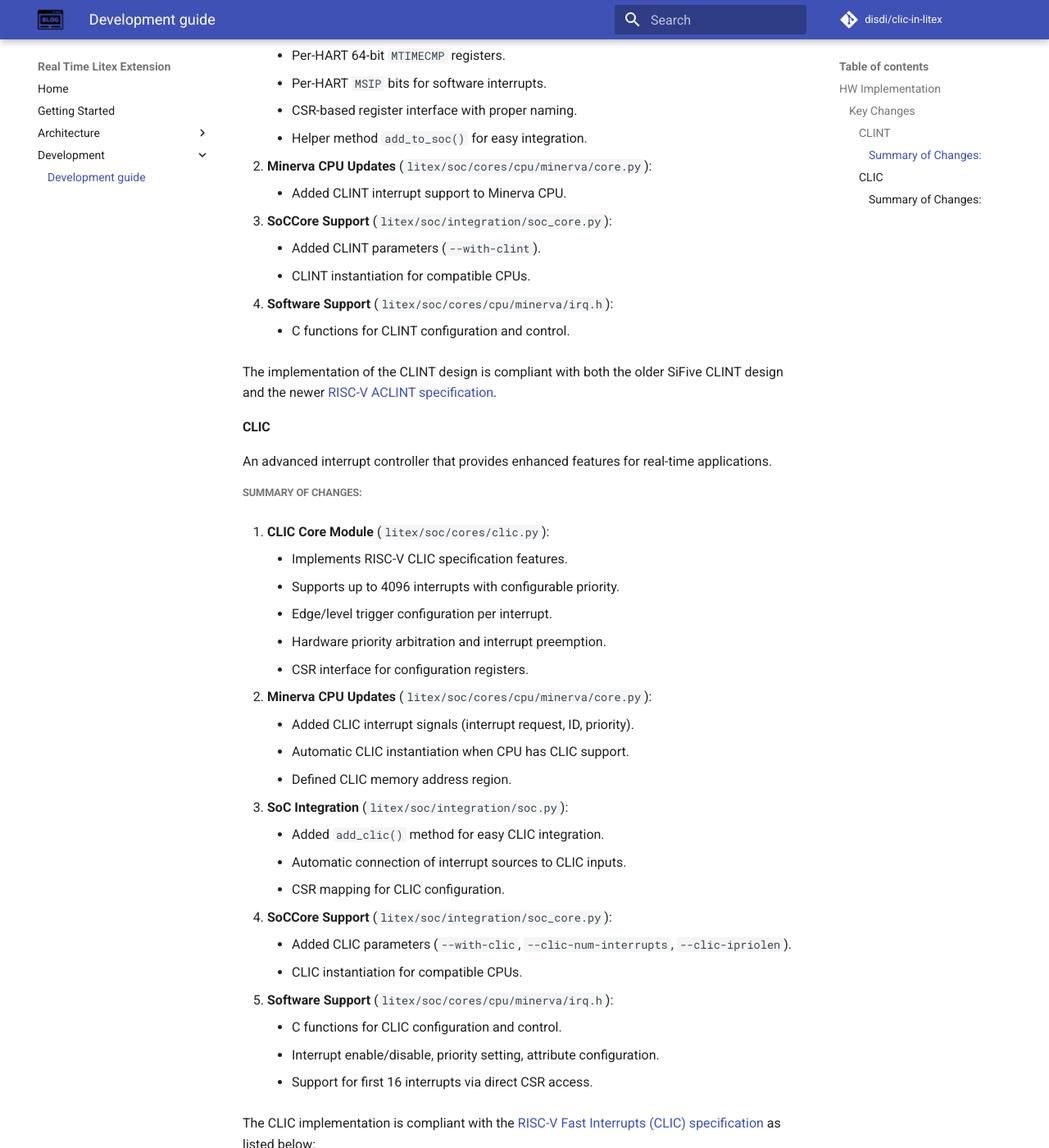
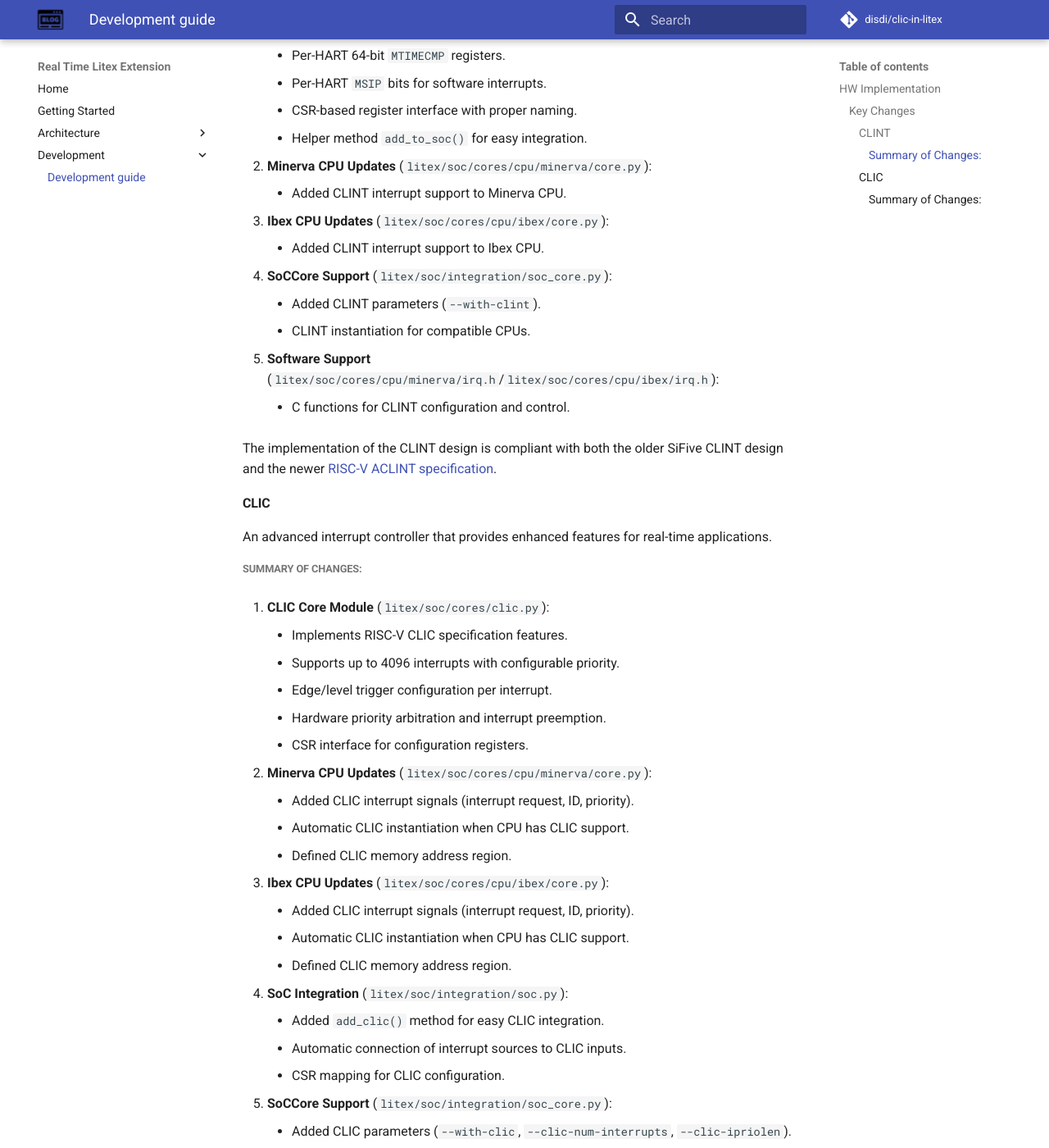
Before and after one commit to disdi/clic-in-litex, an MkDocs documentation site: the page built from docs/nav/development/development-guide.md, in a window 1280 px wide and 1400 px high, scrolled down 685 px. Shown: the whole window at 82% size. Built offline with MkDocs 1.6.1 and Material for MkDocs 9.7.7, drawn with Linux system fonts in a browser that asks for light colours; comment, search, counter and statistics services are not loaded; some of the changed text lies outside the part shown.

Commit message:
Add Ibex support

```diff
--- a/docs/nav/development/development-guide.md
+++ b/docs/nav/development/development-guide.md
@@ -27,11 +27,14 @@ The basic RISC-V interrupt architecture defined in the RISC-V privileged specifi
 2. **Minerva CPU Updates** (`litex/soc/cores/cpu/minerva/core.py`):
     - Added CLINT interrupt support to Minerva CPU.
 
-3. **SoCCore Support** (`litex/soc/integration/soc_core.py`):
+3. **Ibex CPU Updates** (`litex/soc/cores/cpu/ibex/core.py`):
+    - Added CLINT interrupt support to Ibex CPU.
+
+4. **SoCCore Support** (`litex/soc/integration/soc_core.py`):
     - Added CLINT parameters (`--with-clint`).
     - CLINT instantiation for compatible CPUs.
 
-4. **Software Support** (`litex/soc/cores/cpu/minerva/irq.h`):
+5. **Software Support** (`litex/soc/cores/cpu/minerva/irq.h`/`litex/soc/cores/cpu/ibex/irq.h`):
     - C functions for CLINT configuration and control.
 
 The implementation of the CLINT design is compliant with both the older SiFive CLINT design and the newer [RISC-V ACLINT specification](https://github.com/riscvarchive/riscv-aclint).
@@ -53,16 +56,21 @@ An advanced interrupt controller that provides enhanced features for real-time a
     - Automatic CLIC instantiation when CPU has CLIC support.
     - Defined CLIC memory address region.
 
-3. **SoC Integration** (`litex/soc/integration/soc.py`):
+3. **Ibex CPU Updates** (`litex/soc/cores/cpu/ibex/core.py`):
+    - Added CLIC interrupt signals (interrupt request, ID, priority).
+    - Automatic CLIC instantiation when CPU has CLIC support.
+    - Defined CLIC memory address region.
+
+4. **SoC Integration** (`litex/soc/integration/soc.py`):
     - Added `add_clic()` method for easy CLIC integration.
     - Automatic connection of interrupt sources to CLIC inputs.
     - CSR mapping for CLIC configuration.
 
-4. **SoCCore Support** (`litex/soc/integration/soc_core.py`):
+5. **SoCCore Support** (`litex/soc/integration/soc_core.py`):
     - Added CLIC parameters (`--with-clic`, `--clic-num-interrupts`, `--clic-ipriolen`).
     - CLIC instantiation for compatible CPUs.
 
-5. **Software Support** (`litex/soc/cores/cpu/minerva/irq.h`):
+6. **Software Support** (`litex/soc/cores/cpu/minerva/irq.h`/`litex/soc/cores/cpu/ibex/irq.h`):
     - C functions for CLIC configuration and control.
     - Interrupt enable/disable, priority setting, attribute configuration.
     - Support for first 16 interrupts via direct CSR access.
```
